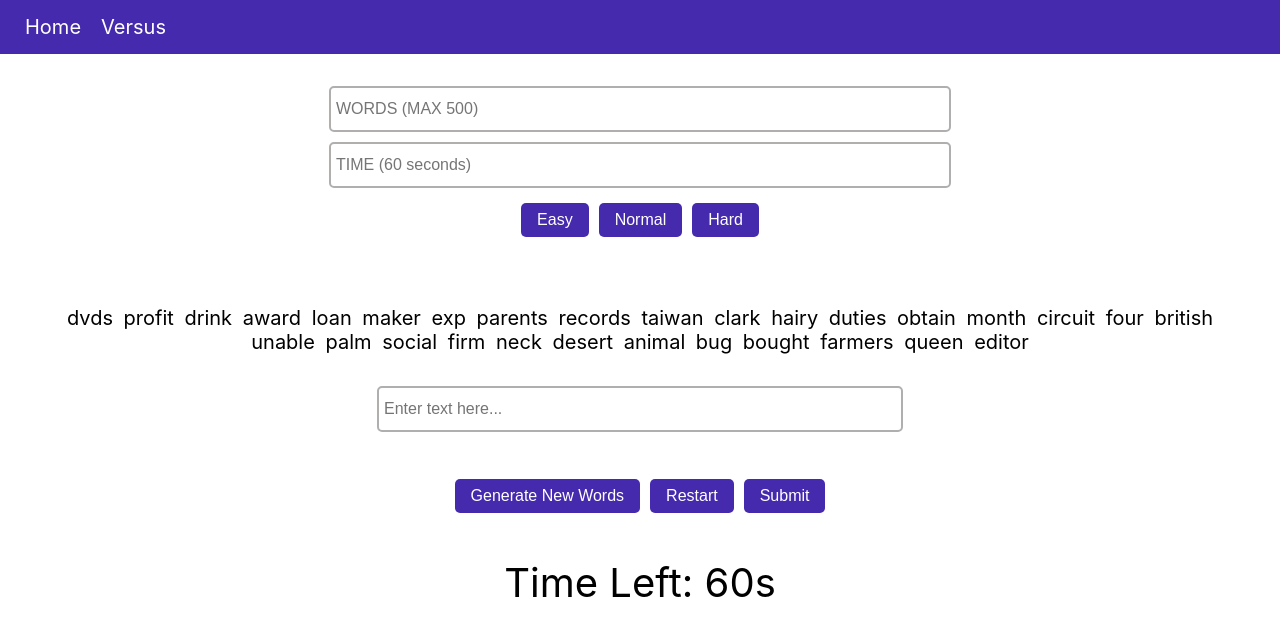
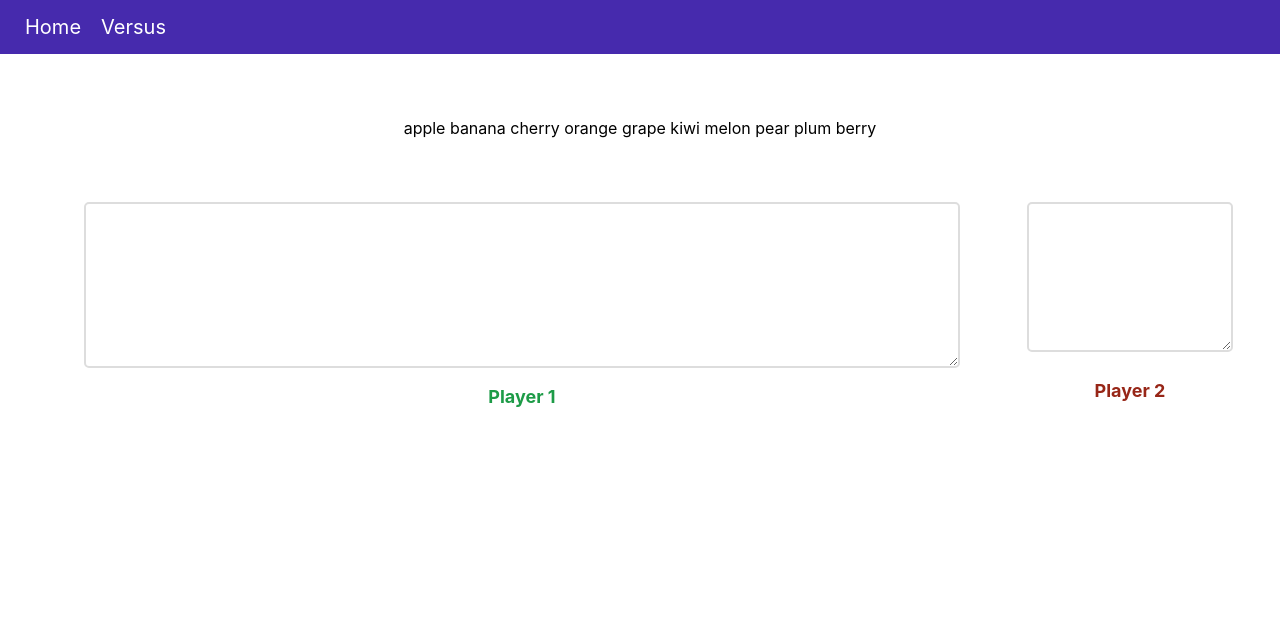
Before and after one commit to Joules404/cuernodechivo, a React (Create React App) app: page /versus/1 in a window 1280 px wide. Shown: the top 636 px of the page. Built offline with nearby package versions, Linux system fonts and the light colour scheme.

Commit message:
added navbar links and ui layout for linksharing

```diff
--- a/package.json
+++ b/package.json
@@ -10,6 +10,7 @@
     "random-words": "^2.0.0",
     "react": "^18.2.0",
     "react-dom": "^18.2.0",
+    "react-router-dom": "^6.20.1",
     "react-scripts": "5.0.1",
     "web-vitals": "^2.1.4"
   },
--- a/src/App.js
+++ b/src/App.js
@@ -1,14 +1,23 @@
 import React from 'react';
+import { BrowserRouter as Router, Routes, Route } from 'react-router-dom';
 import './App.css';
 import Body from './home';
 import Navbar from './navbar';
+import Versus from './versus';
+import VersusLink from './versusLink';
 
 function App() {
   return (
-    <div className="App">
-      <Navbar />
-      <Body />
-    </div>
+    <Router>
+      <div className="App">
+        <Navbar />
+          <Routes>
+            <Route path="/" element={<Body/>} />
+            <Route path="/versus" element={<Versus/>} />
+            <Route path="/versus/:testId" element={<VersusLink/>} />
+          </Routes>
+      </div>
+    </Router>
   );
 }
 
--- a/src/home.js
+++ b/src/home.js
@@ -14,7 +14,7 @@ const Body = function () {
 	const [newWords, setNewWords] = useState(false)
 	const [finished,setFinished] = useState(false)
 	const [randomWords, setRandomWords] = useState('')
-	const [numberOfDesiredWords, setNumberOfDesiredWords] = useState(30)
+	const [numberOfDesiredWords, setNumberOfDesiredWords] = useState(60)
 	const [minWordLength, setMinWordLength] = useState(2);
 	const [maxWordLength, setMaxWordLength] = useState(7);
 
@@ -39,6 +39,7 @@ const Body = function () {
 			console.error('Error fetching JSON:', error);
 		});
 	},[numberOfDesiredWords, newWords, minWordLength, maxWordLength]);
+
 	const characters = randomWords.length;
 	var correct = 0;
 	var incorrect = 0;
--- a/src/navbar.js
+++ b/src/navbar.js
@@ -1,12 +1,13 @@
 import React from 'react';
-import './navbar.css'
+import { Link } from 'react-router-dom';
+import './navbar.css';
 
 const Navbar = () => {
   return (
     <nav>
       <ul>
-        <li><a href="/">Home</a></li>
-        <li><a href="/">Versus</a></li>
+        <li><Link to="/">Home</Link></li>
+        <li><Link to="/versus">Versus</Link></li>
       </ul>
     </nav>
   );
--- a/src/versus.css
+++ b/src/versus.css
@@ -0,0 +1,60 @@
+.versus-link-container {
+	display: flex;
+	flex-direction: column;
+	align-items: center;
+	margin: 2em;
+}
+
+.player-container {
+	display: flex;
+	justify-content: space-between;
+	width: 100%;
+	margin-bottom: 1em;
+}
+
+textarea {
+	flex: 1;
+	height: 150px;
+	padding: 5px;
+	font-size: 16px;
+	border: 2px solid #ddd;
+	border-radius: 5px;
+}
+
+.word-container {
+	width: 100%;
+	text-align: center;
+	margin-bottom: 1em;
+}
+
+.controls {
+	width: 100%;
+	text-align: center;
+	margin-top: 1em;
+}
+
+h2 {
+	font-size: 18px;
+	color: rgb(0, 0, 0);
+}
+
+  button {
+	background-color: rgb(70, 42, 173);
+	border: none;
+	color: white;
+	padding: 8px 16px;
+	text-align: center;
+	text-decoration: none;
+	display: inline-block;
+	font-size: 16px;
+	border-radius: 5px;
+	margin: 5px;
+}
+
+button:hover {
+	background-color: #4c4f4d;
+}
+
+a:hover {
+	text-decoration: underline;
+}
--- a/src/versus.js
+++ b/src/versus.js
@@ -0,0 +1,40 @@
+import React, { useState } from 'react';
+import { Link, useNavigate } from 'react-router-dom';
+import './versus.css';
+
+const Versus = () => {
+	const [maxWords, setMaxWords] = useState(30);
+	const [time, setTime] = useState(60);
+	const navigate = useNavigate();
+
+	const createTest = () => {
+		// generate link randomly and then navigate there
+		const linkID = Math.random().toString(36).substr(2, 9);
+		const link = `/versus/${linkID}`;
+		navigate(link);
+};
+
+	return (
+		<div className="versus-container">
+			<h2>Versus Typing Test</h2>
+			<div>
+				<input
+					id = 'words'
+					type="text"
+					placeholder="WORDS (MAX 500)"
+					onInput={(e)=>{e.target.value = e.target.value.replace(/[^0-9]/, '')}}
+				>
+				</input>
+				<input
+					type="text"
+					placeholder="TIME (60 seconds)" id="timer" onInput={(e)=>{
+					e.target.value = e.target.value.replace(/[^0-9]/, '')}}
+				>
+				</input>
+			</div>
+			<button onClick={createTest}>Create Typing Test</button>
+		</div>
+	);
+}
+
+export default Versus;
--- /dev/null
+++ b/src/versusLink.css
@@ -0,0 +1,57 @@
+.versus-link-container {
+	display: flex;
+	flex-direction: column;
+	align-items: center;
+	margin: 2em;
+}
+
+.word-container {
+	width: 100%;
+	text-align: center;
+	margin-top: 1em;
+}
+
+.player-containers {
+	display: flex;
+	justify-content: space-around;
+	width: 100%;
+	margin-top: 1em;
+}
+
+.player1-container {
+	width: 80%;
+	display: flex;
+	flex-direction: column;
+	align-items: center;
+}
+
+.player-container {
+	width: 20%;
+	display: flex;
+	flex-direction: column;
+	align-items: center;
+}
+
+textarea {
+	width: 90%;
+	height: 150px;
+	margin-top: 1em;
+	font-size: 16px;
+	word-spacing: 5px;
+	padding: 5px;
+	box-sizing: border-box;
+}
+
+.controls {	width: 100%;
+	text-align: center;
+	margin-top: 1em;
+}
+
+h3 {
+	font-size: 18px;
+	color: #1d9b47;
+}
+h4 {
+	font-size: 18px;
+	color: rgb(151, 38, 23);
+}
--- /dev/null
+++ b/src/versusLink.js
@@ -0,0 +1,57 @@
+import React, { useState, useEffect } from 'react';
+import { useParams, Link } from 'react-router-dom';
+import './versusLink.css';
+
+const generateVersusDetails = (maxWords, time) => {
+	const minWordLength = 2;	//normal diff
+	const maxWordLength = 7;
+	const numberOfDesiredWords = maxWords;
+
+	const getRandomWords = () => {
+		return ['apple', 'banana', 'cherry', 'orange', 'grape', 'kiwi', 'melon', 'pear', 'plum', 'berry'].join(' ');
+	};
+	return {
+		maxWords,
+		time,
+		randomWords: getRandomWords(),
+	};
+};
+
+const VersusLink = () => {
+	const [maxWords, setMaxWords] = useState(30);
+	const [time, setTime] = useState(60);
+	const [inputPlayer1, setInputPlayer1] = useState('');
+	const [inputPlayer2, setInputPlayer2] = useState('');
+	const [randomWords, setRandomWords] = useState('');
+
+	useEffect(() => {
+		const testDetails = generateVersusDetails(maxWords, time);
+		setRandomWords(testDetails.randomWords);
+	}, [maxWords, time]);
+
+//html
+	return (
+		<div className="versus-link-container">
+			<div className="word-container">
+				<p>{randomWords}</p>
+			</div>
+			<div className="player-containers">
+				<div className="player1-container">
+					<textarea
+						value={inputPlayer1}
+					/>
+					<h3>Player 1</h3>
+				</div>
+				<div className="player2-container">
+					<textarea
+						value={inputPlayer2}
+						//don't really know what to have here, it's not live so maybe nothing?
+						//value only updates at end since not real-time
+					/>
+					<h4>Player 2</h4>
+				</div>
+				</div>
+			</div>
+	);
+};
+export default VersusLink;
```
Also changed, not shown: 1 other file (tests, documents, lock files or other folders).
